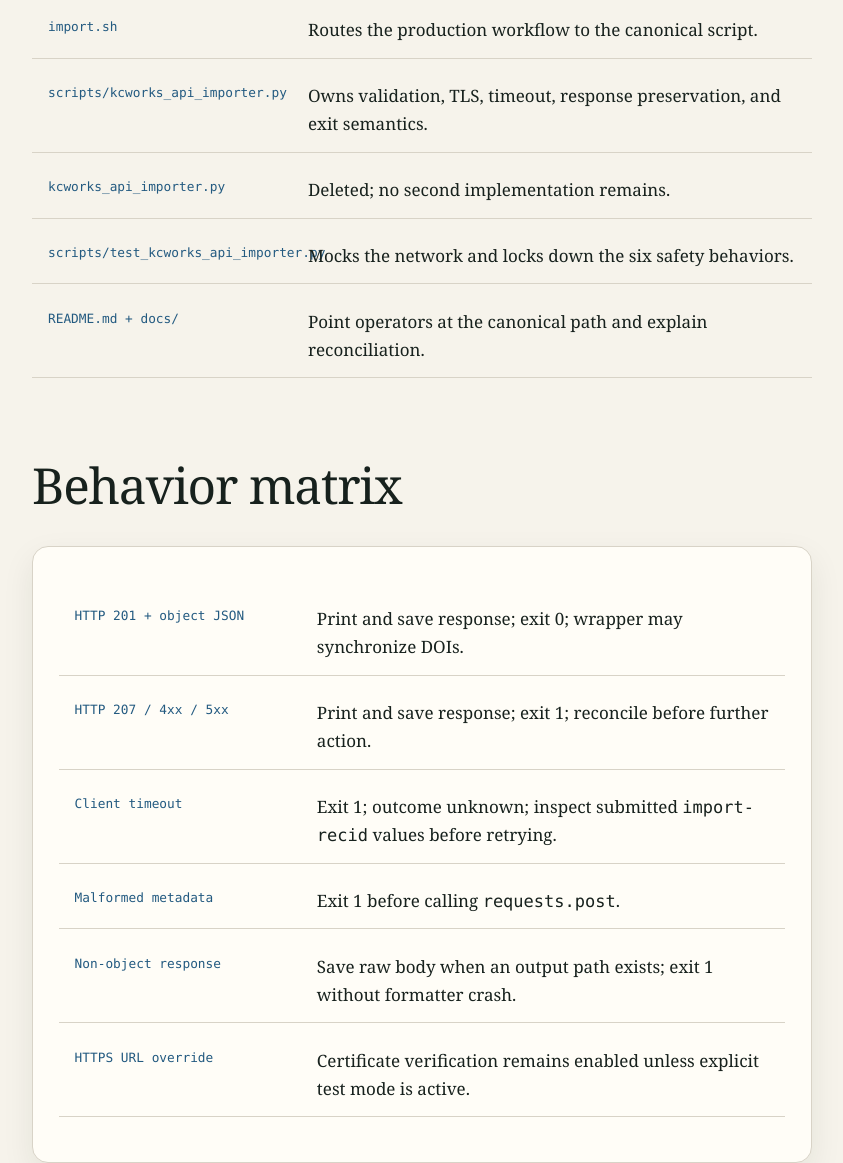
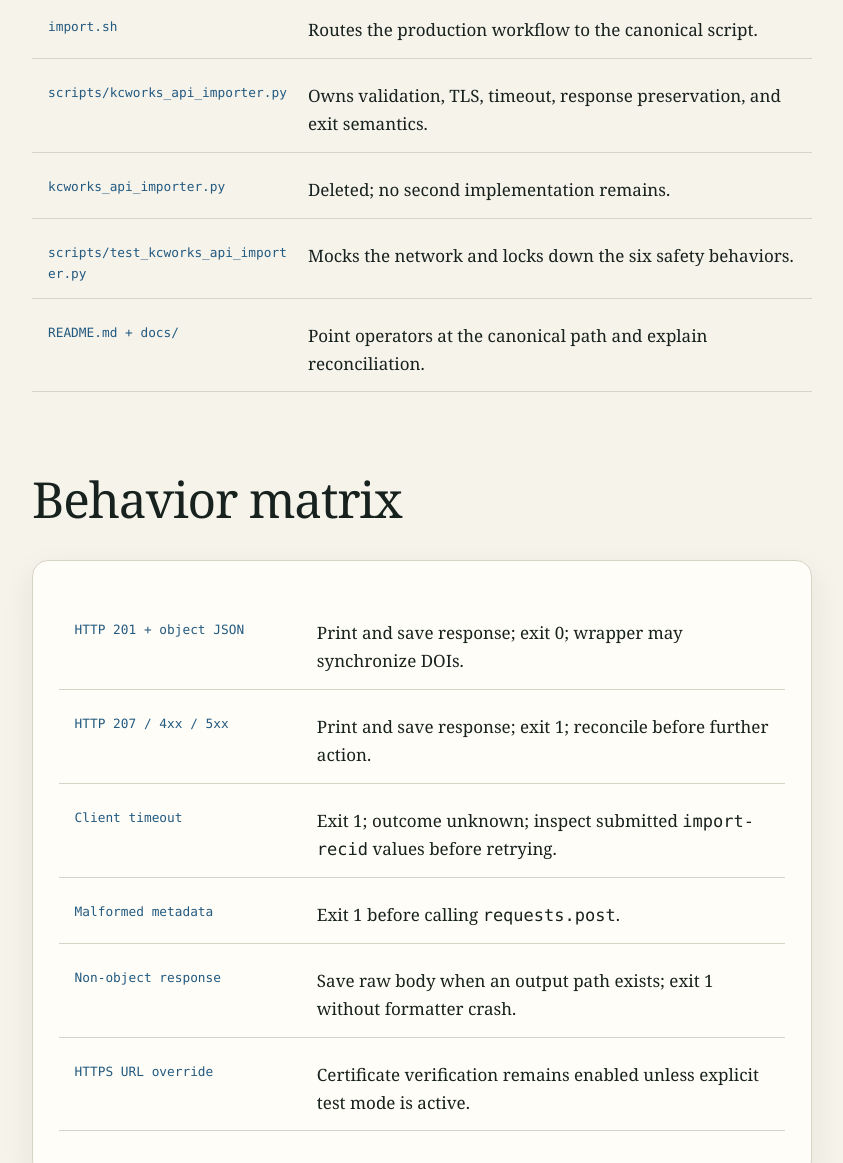
Before and after one commit to The-Whitestone-Foundation/jcrt-meta, a website: page docs/2026-08-31-kcworks-importer-explain-diff.html in a window 1280 px wide. Shown: the part 5582-6745 px from the top of the page, without its empty margins (370-1213 px from the left). Drawn offline with Linux system fonts and the light colour scheme.

Commit message:
edit: adding documentation

```diff
--- a/docs/2026-08-31-kcworks-importer-explain-diff.html
+++ b/docs/2026-08-31-kcworks-importer-explain-diff.html
@@ -31,6 +31,7 @@
       font: 17px/1.65 Georgia, "Times New Roman", serif;
     }
     a { color: var(--green); text-underline-offset: .16em; }
+    a, p, li, :not(pre) > code { overflow-wrap: anywhere; }
     code, pre, .eyebrow, nav, button, .label, .status, .file {
       font-family: ui-monospace, SFMono-Regular, Menlo, Consolas, monospace;
     }
@@ -123,8 +124,9 @@
     .risk .status { display: inline-block; margin-bottom: .45rem; font-size: .7rem; color: var(--red); }
     .risk b { display: block; line-height: 1.25; }
     .file-list { display: grid; gap: .6rem; margin: 1.2rem 0; }
-    .file-row { display: grid; grid-template-columns: minmax(190px, 1fr) 2fr; gap: 1rem; padding: .85rem 1rem; border-bottom: 1px solid var(--line); }
-    .file { font-size: .8rem; color: var(--blue); }
+    .file-row { display: grid; grid-template-columns: minmax(0, 1fr) minmax(0, 2fr); gap: 1rem; padding: .85rem 1rem; border-bottom: 1px solid var(--line); }
+    .file-row > * { min-width: 0; }
+    .file { font-size: .8rem; color: var(--blue); overflow-wrap: anywhere; word-break: break-word; }
     .quiz { display: grid; gap: 1.2rem; }
     .question { padding: 1.2rem; border: 1px solid var(--line); border-radius: 14px; background: var(--panel); }
     .question h3 { margin: 0 0 .85rem; font-size: 1.05rem; letter-spacing: 0; }
```
Also changed, not shown: CHANGELOG.md.
